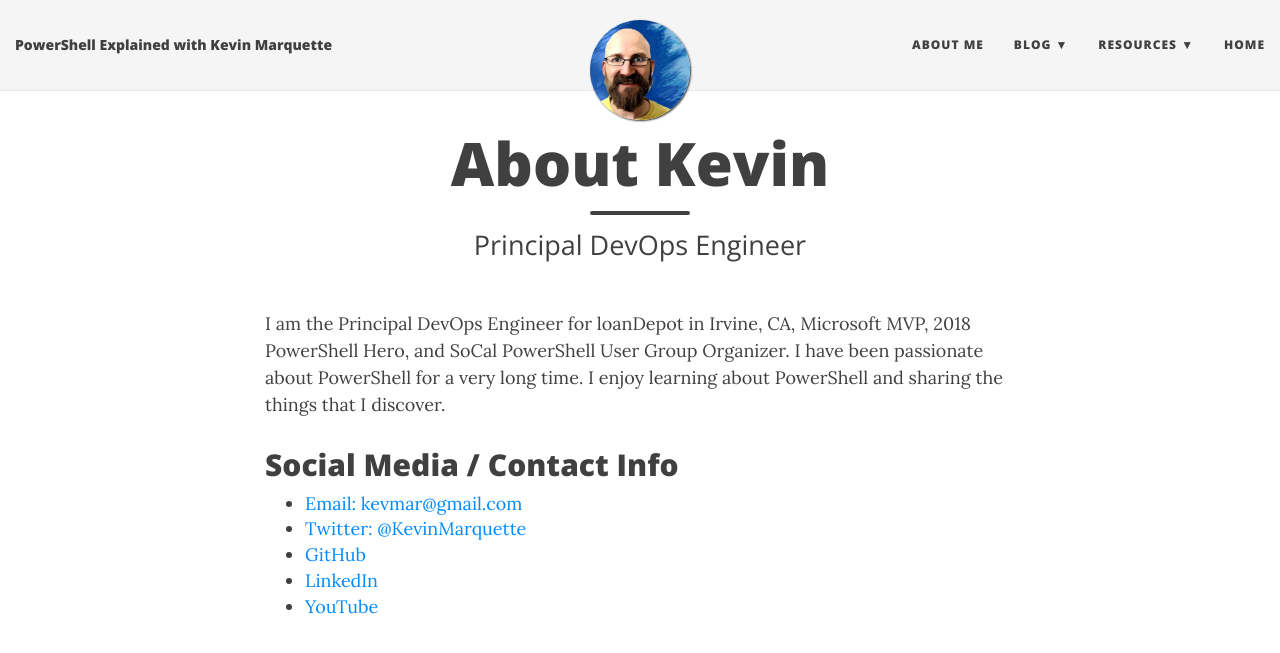
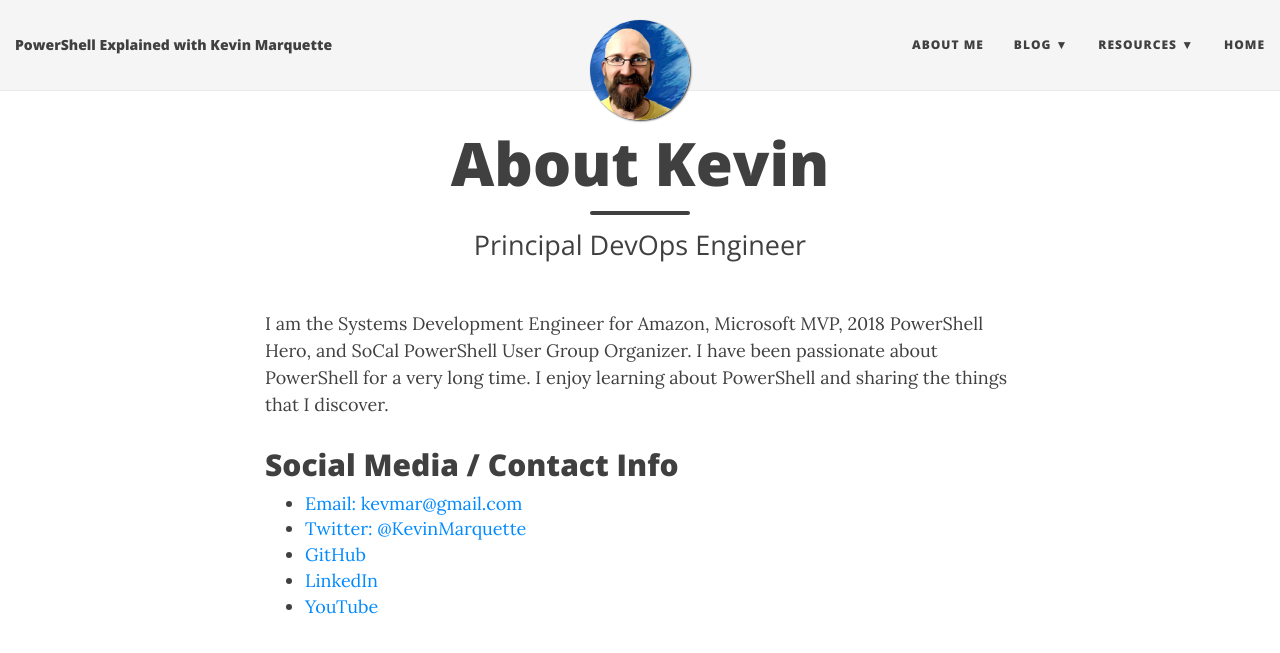
Before and after one commit to KevinMarquette/kevinmarquette.github.io, a Jekyll site: the page built from aboutme.md, in a window 1280 px wide and 1081 px high, cut to the strip 0-710 px from the top of the window. Shown: the top 653 px of the strip. Built offline with Jekyll 4.4.1, drawn with Linux system fonts in a browser that asks for light colours; nearby versions of some CDN libraries.

Commit message:
update job description

```diff
--- a/aboutme.md
+++ b/aboutme.md
@@ -8,7 +8,7 @@ subtitle: Principal DevOps Engineer
   "@context": "http://schema.org/",
   "@type": "Person",
   "name": "Kevin Marquette",
-  "jobTitle": "Principal DevOps Engineer",
+  "jobTitle": "Systems Development Engineer",
   "address": {
         "@type": "PostalAddress",
         "addressLocality": "Orange County",
@@ -23,7 +23,7 @@ subtitle: Principal DevOps Engineer
     }
 }
 </script>
-I am the Principal DevOps Engineer for loanDepot in Irvine, CA, Microsoft MVP, 2018 PowerShell Hero, and SoCal PowerShell User Group Organizer. I have been passionate about PowerShell for a very long time. I enjoy learning about PowerShell and sharing the things that I discover.
+I am the Systems Development Engineer for Amazon, Microsoft MVP, 2018 PowerShell Hero, and SoCal PowerShell User Group Organizer. I have been passionate about PowerShell for a very long time. I enjoy learning about PowerShell and sharing the things that I discover.
 
 ## Social Media / Contact Info
 * [Email: kevmar@gmail.com](mailto:kevmar@gmail.com)
```
